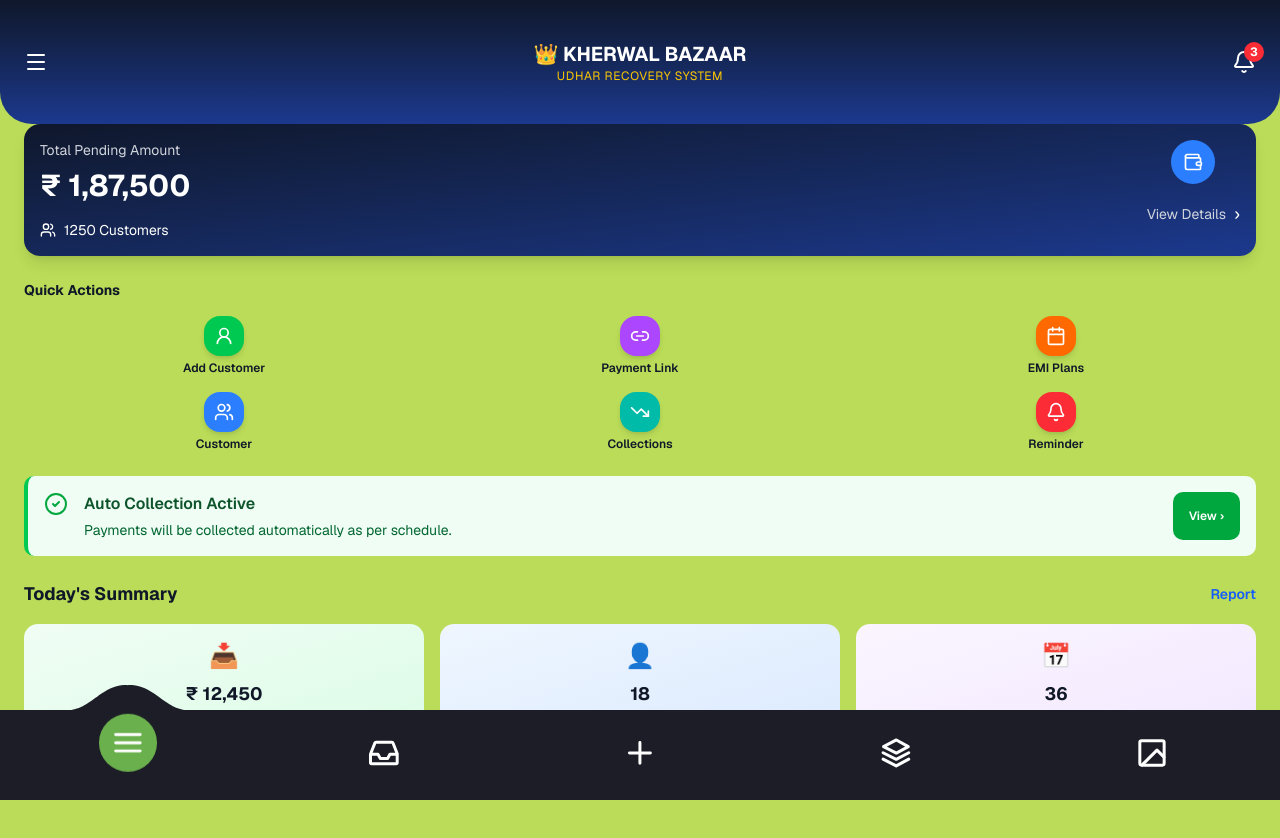
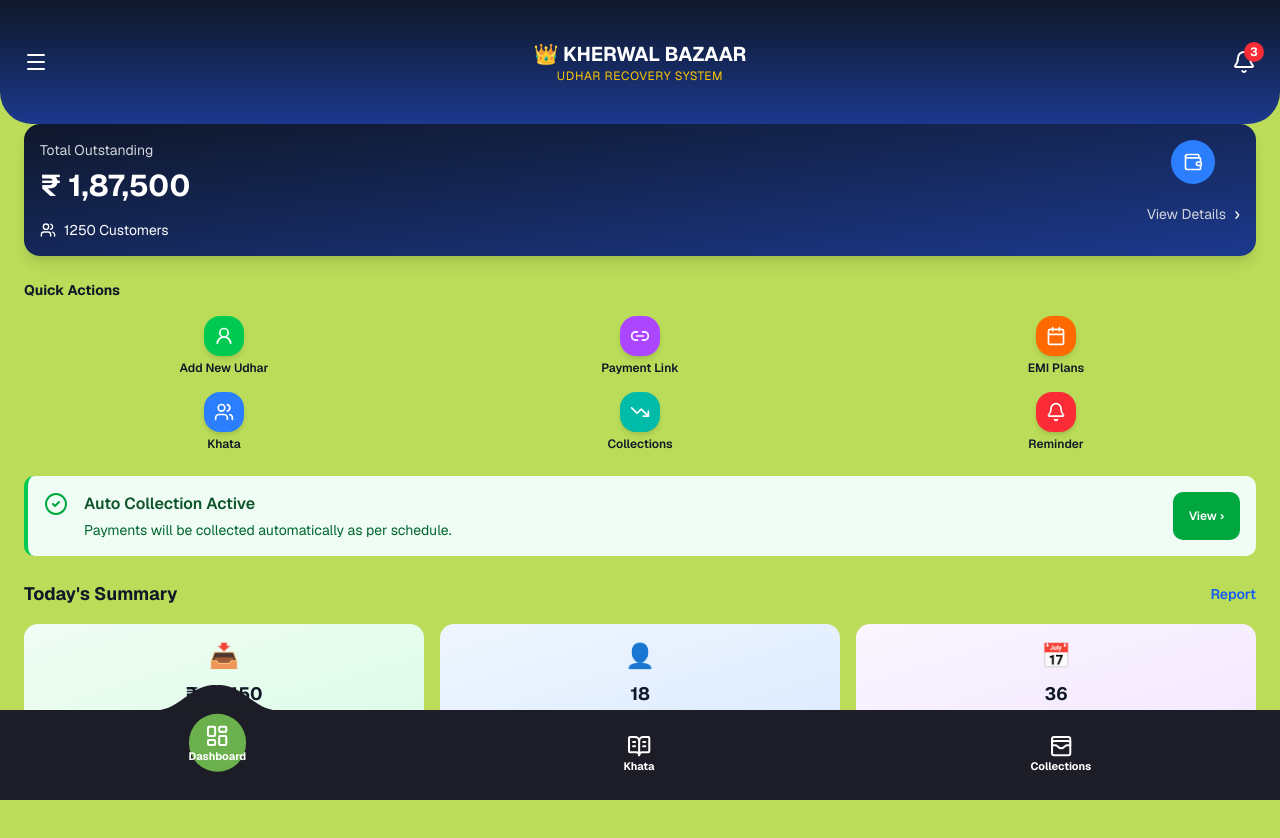
Before and after one commit to kherwalbazaar/Udhar-Recovery-System, a Next.js app: page / in a window 1280 px wide. Shown: the top 838 px of the page. Built offline with nearby package versions, Linux system fonts and the light colour scheme.

Commit message:
update navbar

```diff
--- a/app/globals.css
+++ b/app/globals.css
@@ -159,6 +159,8 @@
   height: 4.5rem;
   min-width: 0;
   display: flex;
+  gap: 0.18rem;
+  flex-direction: column;
   cursor: pointer;
   position: relative;
   border-radius: 50%;
@@ -193,13 +195,24 @@
 }
 
 .icon {
-  width: 2.8em;
-  height: 2.8em;
+  width: 1.9em;
+  height: 1.9em;
   stroke: white;
   fill: transparent;
   stroke-width: 1.5pt;
   stroke-linecap: round;
   stroke-linejoin: round;
+}
+
+.menu__label {
+  max-width: 100%;
+  padding: 0 0.25rem;
+  color: white;
+  font-size: 0.68rem;
+  font-weight: 700;
+  line-height: 1;
+  text-align: center;
+  white-space: nowrap;
 }
 
 .menu__border {
--- a/app/page.tsx
+++ b/app/page.tsx
@@ -5,7 +5,7 @@ import { Menu, Bell, Home, Users, Plus, TrendingDown, BarChart3, CheckCircle2, L
 import Navbar from '../components/Navbar';
 
 export default function KherwalBazaar() {
-  const [activeTab, setActiveTab] = useState('home');
+  const [activeTab, setActiveTab] = useState('dashboard');
   const [sidebarOpen, setSidebarOpen] = useState(false);
   const [customers, setCustomers] = useState([
     { id: 1, name: 'Balakram Tudu', phone: '+91 9583252256', amount: 500, status: 'Active', collection: 'Track Pants' },
@@ -28,14 +28,14 @@ export default function KherwalBazaar() {
     totalAmount: 500,
   });
 
-  const renderHome = () => (
+  const renderDashboard = () => (
     <div className="flex-1 overflow-y-auto pb-20">
       {/* Total Pending Card */}
       <div className="px-6 pb-6">
         <div className="bg-gradient-to-br from-slate-900 to-blue-900 text-white rounded-2xl p-4 shadow-lg">
           <div className="flex justify-between items-start">
             <div>
-              <p className="text-sm text-gray-300 mb-2">Total Pending Amount</p>
+              <p className="text-sm text-gray-300 mb-2">Total Outstanding</p>
               <h3 className="text-3xl font-bold mb-4">₹ 1,87,500</h3>
               <div className="flex items-center gap-2 text-sm">
                 <Users className="w-4 h-4" />
@@ -63,7 +63,7 @@ export default function KherwalBazaar() {
             <div className="w-10 h-10 bg-green-500 rounded-2xl flex items-center justify-center shadow-md hover:shadow-lg transition">
               <User2 className="w-5 h-5 text-white" />
             </div>
-            <p className="text-xs font-semibold text-center text-gray-900">Add Customer</p>
+            <p className="text-xs font-semibold text-center text-gray-900">Add New Udhar</p>
           </button>
           <button onClick={() => { console.log('Payment Link button clicked'); }} className="flex flex-col items-center gap-1 cursor-pointer">
             <div className="w-10 h-10 bg-purple-500 rounded-2xl flex items-center justify-center shadow-md hover:shadow-lg transition">
@@ -77,11 +77,11 @@ export default function KherwalBazaar() {
             </div>
             <p className="text-xs font-semibold text-center text-gray-900">EMI Plans</p>
           </button>
-          <button onClick={() => { setActiveTab('customers'); }} className="flex flex-col items-center gap-1 cursor-pointer">
+          <button onClick={() => { setActiveTab('khata'); }} className="flex flex-col items-center gap-1 cursor-pointer">
             <div className="w-10 h-10 bg-blue-500 rounded-2xl flex items-center justify-center shadow-md hover:shadow-lg transition">
               <Users className="w-5 h-5 text-white" />
             </div>
-            <p className="text-xs font-semibold text-center text-gray-900">Customer</p>
+            <p className="text-xs font-semibold text-center text-gray-900">Khata</p>
           </button>
           <button onClick={() => { setActiveTab('collections'); }} className="flex flex-col items-center gap-1 cursor-pointer">
             <div className="w-10 h-10 bg-teal-500 rounded-2xl flex items-center justify-center shadow-md hover:shadow-lg transition">
@@ -141,11 +141,11 @@ export default function KherwalBazaar() {
     </div>
   );
 
-  const renderCustomers = () => (
+  const renderKhata = () => (
     <div className="flex-1 overflow-y-auto pb-20">
       <div className="bg-gradient-to-b from-slate-900 to-blue-900 text-white px-6 py-6">
-        <h2 className="text-2xl font-bold">My Customers</h2>
-        <p className="text-sm text-gray-300 mt-1">{customers.length} Total Customers</p>
+        <h2 className="text-2xl font-bold">Khata</h2>
+        <p className="text-sm text-gray-300 mt-1">{customers.length} customer ledgers</p>
       </div>
 
       <div className="p-6 space-y-4">
@@ -551,11 +551,11 @@ export default function KherwalBazaar() {
               </button>
             </div>
             <div className="space-y-4">
-              <button onClick={() => { setActiveTab('home'); setSidebarOpen(false); }} className="w-full text-left px-4 py-3 rounded-lg hover:bg-blue-50 flex items-center gap-3">
-                <Home className="w-5 h-5 text-blue-600" /> Home
+              <button onClick={() => { setActiveTab('dashboard'); setSidebarOpen(false); }} className="w-full text-left px-4 py-3 rounded-lg hover:bg-blue-50 flex items-center gap-3">
+                <Home className="w-5 h-5 text-blue-600" /> Dashboard
               </button>
-              <button onClick={() => { setActiveTab('customers'); setSidebarOpen(false); }} className="w-full text-left px-4 py-3 rounded-lg hover:bg-blue-50 flex items-center gap-3">
-                <Users className="w-5 h-5 text-blue-600" /> My Customers
+              <button onClick={() => { setActiveTab('khata'); setSidebarOpen(false); }} className="w-full text-left px-4 py-3 rounded-lg hover:bg-blue-50 flex items-center gap-3">
+                <Users className="w-5 h-5 text-blue-600" /> Khata
               </button>
               <button onClick={() => { setActiveTab('collections'); setSidebarOpen(false); }} className="w-full text-left px-4 py-3 rounded-lg hover:bg-blue-50 flex items-center gap-3">
                 <TrendingDown className="w-5 h-5 text-blue-600" /> Collections
@@ -581,8 +581,8 @@ export default function KherwalBazaar() {
       </div>
 
       {/* Content */}
-      {activeTab === 'home' && renderHome()}
-      {activeTab === 'customers' && renderCustomers()}
+      {activeTab === 'dashboard' && renderDashboard()}
+      {activeTab === 'khata' && renderKhata()}
       {activeTab === 'add' && renderAddCustomer()}
       {activeTab === 'collections' && renderCollections()}
       {activeTab === 'reports' && renderReports()}
--- a/components/Navbar.tsx
+++ b/components/Navbar.tsx
@@ -1,6 +1,7 @@
 'use client'
 
 import React, { useEffect, useRef } from 'react'
+import { BookOpenText, LayoutDashboard, WalletCards } from 'lucide-react'
 
 interface NavbarProps {
   activeTab: string
@@ -8,12 +9,10 @@ interface NavbarProps {
 }
 
 const bgColorsBody: Record<string, string> = {
-  home: '#badc58',
-  customers: '#ff7979',
+  dashboard: '#badc58',
+  khata: '#ff7979',
+  collections: '#686de0',
   add: '#e056fd',
-  collections: '#686de0',
-  reports: '#95afc0',
-  settings: '#f0932b',
 }
 
 const Navbar: React.FC<NavbarProps> = ({ activeTab, onTabChange }) => {
@@ -22,60 +21,22 @@ const Navbar: React.FC<NavbarProps> = ({ activeTab, onTabChange }) => {
 
   const tabs = [
     {
-      id: 'home',
-      title: 'Home',
+      id: 'dashboard',
+      title: 'Dashboard',
       color: '#6ab04c',
-      icon: (
-        <svg className="icon" viewBox="0 0 24 24">
-          <path d="M3.8,6.6h16.4" />
-          <path d="M20.2,12.1H3.8" />
-          <path d="M3.8,17.5h16.4" />
-        </svg>
-      ),
+      icon: <LayoutDashboard className="icon" />,
     },
     {
-      id: 'customers',
-      title: 'Customers',
+      id: 'khata',
+      title: 'Khata',
       color: '#eb4d4b',
-      icon: (
-        <svg className="icon" viewBox="0 0 24 24">
-          <path d="M6.7,4.8h10.7c0.3,0,0.6,0.2,0.7,0.5l2.8,7.3c0,0.1,0,0.2,0,0.3v5.6c0,0.4-0.4,0.8-0.8,0.8H3.8 C3.4,19.3,3,19,3,18.5v-5.6c0-0.1,0-0.2,0.1-0.3L6,5.3C6.1,5,6.4,4.8,6.7,4.8z" />
-          <path d="M3.4,12.9H8l1.6,2.8h4.9l1.5-2.8h4.6" />
-        </svg>
-      ),
-    },
-    {
-      id: 'add',
-      title: 'Add',
-      color: '#be2edd',
-      icon: (
-        <svg className="icon" viewBox="0 0 24 24">
-          <path d="M12 5v14M5 12h14" strokeWidth="2" />
-        </svg>
-      ),
+      icon: <BookOpenText className="icon" />,
     },
     {
       id: 'collections',
       title: 'Collections',
       color: '#4834d4',
-      icon: (
-        <svg className="icon" viewBox="0 0 24 24">
-          <path d="M3.4,11.9l8.8,4.4l8.4-4.4" />
-          <path d="M3.4,16.2l8.8,4.5l8.4-4.5" />
-          <path d="M3.7,7.8l8.6-4.5l8,4.5l-8,4.3L3.7,7.8z" />
-        </svg>
-      ),
-    },
-    {
-      id: 'reports',
-      title: 'Reports',
-      color: '#535c68',
-      icon: (
-        <svg className="icon" viewBox="0 0 24 24">
-          <path d="M5.1,3.9h13.9c0.6,0,1.2,0.5,1.2,1.2v13.9c0,0.6-0.5,1.2-1.2,1.2H5.1c-0.6,0-1.2-0.5-1.2-1.2V5.1 C3.9,4.4,4.4,3.9,5.1,3.9z" />
-          <path d="M5.5,20l9.9-9.9l4.7,4.7" />
-        </svg>
-      ),
+      icon: <WalletCards className="icon" />,
     },
   ]
 
@@ -122,6 +83,7 @@ const Navbar: React.FC<NavbarProps> = ({ activeTab, onTabChange }) => {
             aria-current={activeTab === tab.id ? 'page' : undefined}
           >
             {tab.icon}
+            <span className="menu__label">{tab.title}</span>
           </button>
         ))}
         <div className="menu__border" ref={borderRef}></div>
```
